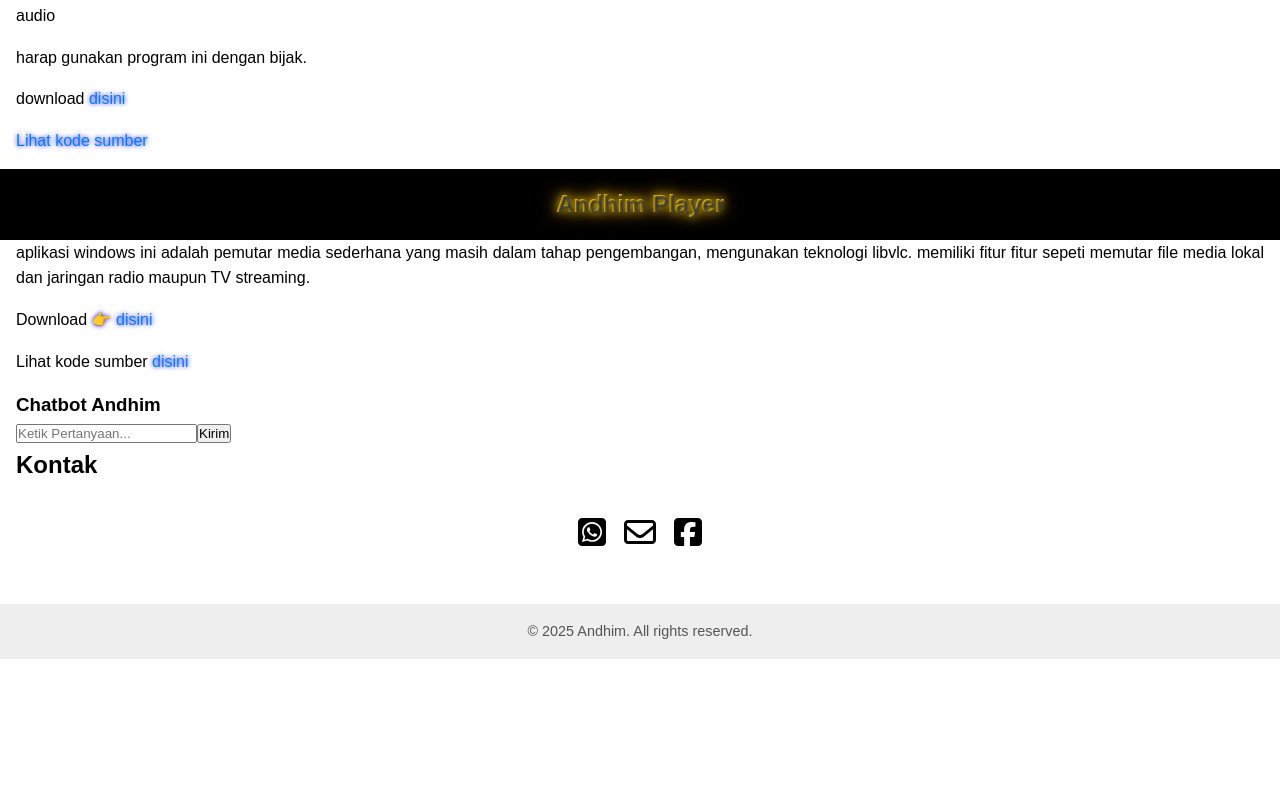
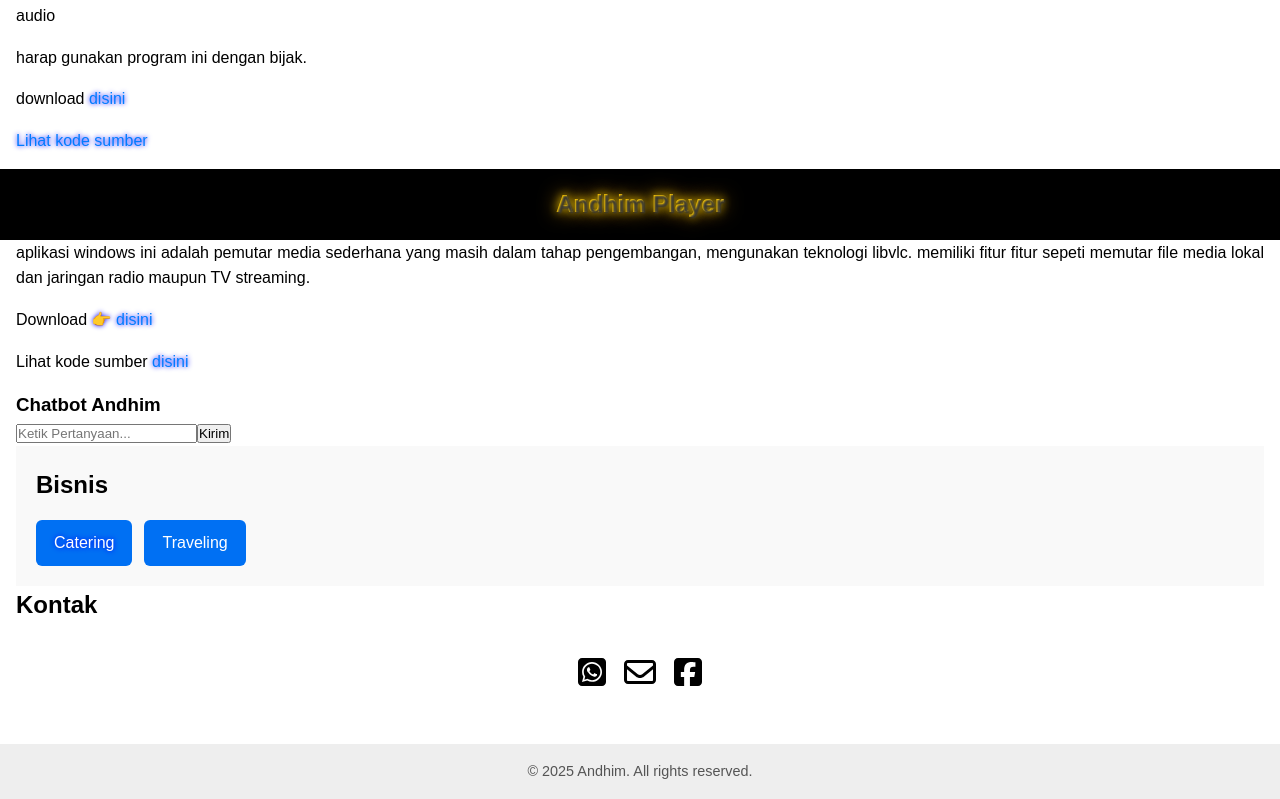
Before and after one commit to AndhiMardianto/andhim.net, a Next.js app: page /proyek in a window 1280 px wide. Shown: the part 1633-2432 px from the top of the page. Before the commit the page ends 2292 px from the top, so only its background shows below. Built offline with nearby package versions, Linux system fonts and the light colour scheme.

Commit message:
penamabahaknpenambahan menu bisnis

```diff
--- /dev/null
+++ b/components/BisnisSection.js
@@ -0,0 +1,27 @@
+'use client';
+import styles from '../styles/BisnisSection.module.css';
+
+export default function BisnisSection() {
+  const handleTravelingClick = () => {
+    alert('Halaman sedang dalam pengerjaan.');
+  };
+
+  return (
+    <section className={styles.bisnisSection}>
+      <h2 className={styles.title}>Bisnis</h2>
+      <div className={styles.buttonContainer}>
+        <a
+          href="https://catering.andhim.net"
+          className={styles.button}
+          target="_blank"
+          rel="noopener noreferrer"
+        >
+          Catering
+        </a>
+        <button onClick={handleTravelingClick} className={styles.button}>
+          Traveling
+        </button>
+      </div>
+    </section>
+  );
+}
--- a/components/Navbar.js
+++ b/components/Navbar.js
@@ -9,6 +9,7 @@ export default function Navbar() {
       <button className={styles.navButton} onClick={() => router.push('/')}>Home</button>
       <button className={styles.navButton} onClick={() => router.push('/proyek')}>Proyek</button>
       <button className={styles.navButton} onClick={() => window.open('https://blog.andhim.net', '_blank')}>Blog</button>
+
     </nav>
   );
 }
--- a/pages/index.js
+++ b/pages/index.js
@@ -6,6 +6,7 @@ import Navbar from '../components/Navbar';
 import FotoNama from '../components/FotoNama';
 import InformasiPortal from '../components/InformasiPortal';
 import ChatWidget from '../components/ChatWidget';
+import BisnisSection from '../components/BisnisSection';
 import Contact from '../components/Contact';
 import Footer from '../components/Footer';
 
@@ -58,6 +59,7 @@ export default function Home() {
 <p>Halaman ini berfungsi sebagai titik pusat atau <em>landing page</em> dari berbagai karya digital yang saya bangun, mulai dari proyek perangkat lunak, blog, hingga portal informasi dan aktivitas komunitas dalam satu ekosistem.</p>
   <InformasiPortal />
         <ChatWidget />
+      <BisnisSection />
         <h2>Kontak</h2>
         <Contact />
       </main>
--- a/pages/proyek.js
+++ b/pages/proyek.js
@@ -3,6 +3,7 @@ import metaData from '../components/metaData';
 import HeaderBanner from '../components/HeaderBanner';
 import Navbar2 from '../components/Navbar2';
 import ChatWidget from '../components/ChatWidget';
+import BisnisSection from '../components/BisnisSection';
 import Contact from '../components/Contact';
 import Footer from '../components/Footer';
 export default function Proyek() {
@@ -107,6 +108,8 @@ dapat mendeteksi browser chrome, firefox dan edge. serta memiliki fitur simpan L
 <p> Download <a href="https://github.com/AndhiMardianto/AndhimPlayer/releases/download/v1.0/AndhimPlayer-v1.0-Beta.exe">👉 disini</a></p>
 <p> Lihat kode sumber <a href="https://github.com/AndhiMardianto/AndhimPlayer/">disini</a></p>
         <ChatWidget />
+      <BisnisSection />
+
 <h2>Kontak</h2>
       <Contact />
       </main>
--- /dev/null
+++ b/styles/BisnisSection.module.css
@@ -0,0 +1,30 @@
+.bisnisSection {
+  padding: 20px;
+  background-color: #f9f9f9;
+}
+
+.title {
+  font-size: 24px;
+  margin-bottom: 16px;
+}
+
+.buttonContainer {
+  display: flex;
+  gap: 12px;
+}
+
+.button {
+  background-color: #0070f3;
+  color: white;
+  padding: 10px 18px;
+  border: none;
+  border-radius: 6px;
+  text-decoration: none;
+  font-size: 16px;
+  cursor: pointer;
+  transition: background-color 0.3s ease;
+}
+
+.button:hover {
+  background-color: #005bb5;
+}
```
